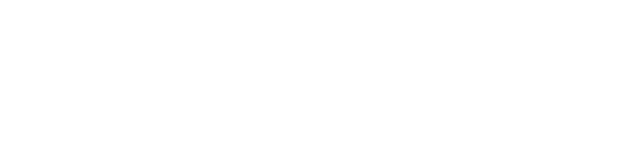
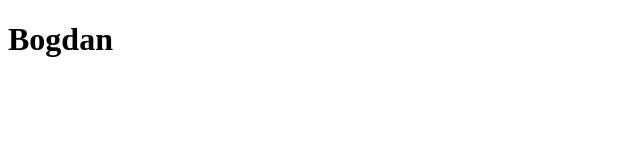
Before and after one commit to bogdanhoria93/coursera-test, a plain HTML site: page site/index.html in a window 1280 px wide. Shown: the whole page, without its empty margins (0-640 px from the left). Drawn offline with Linux system fonts and the light colour scheme.

Commit message:
ce pula mea e asta

```diff
--- a/site/index.html
+++ b/site/index.html
@@ -4,6 +4,6 @@
 	<title>HORIA</title>
 </head>
 <body>
-
+<h1> Bogdan </h1>
 </body>
 </html>
```
